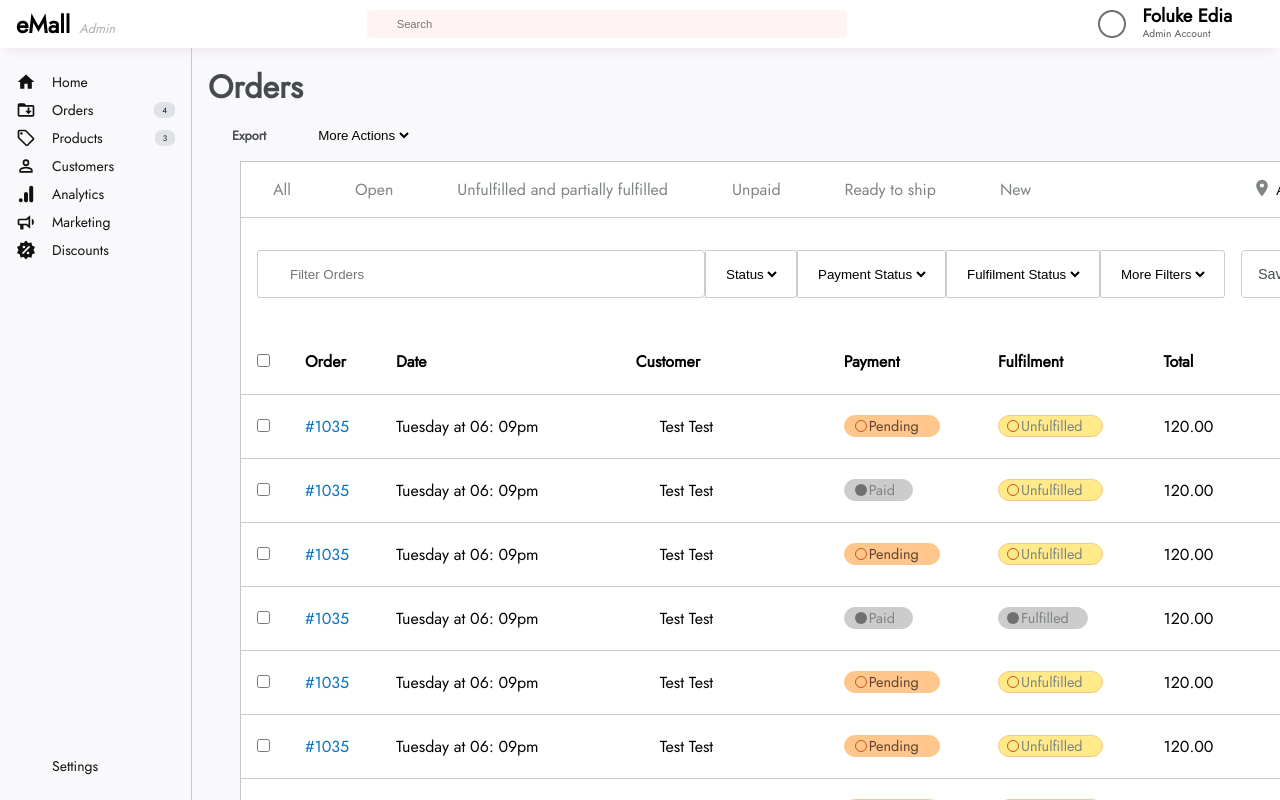
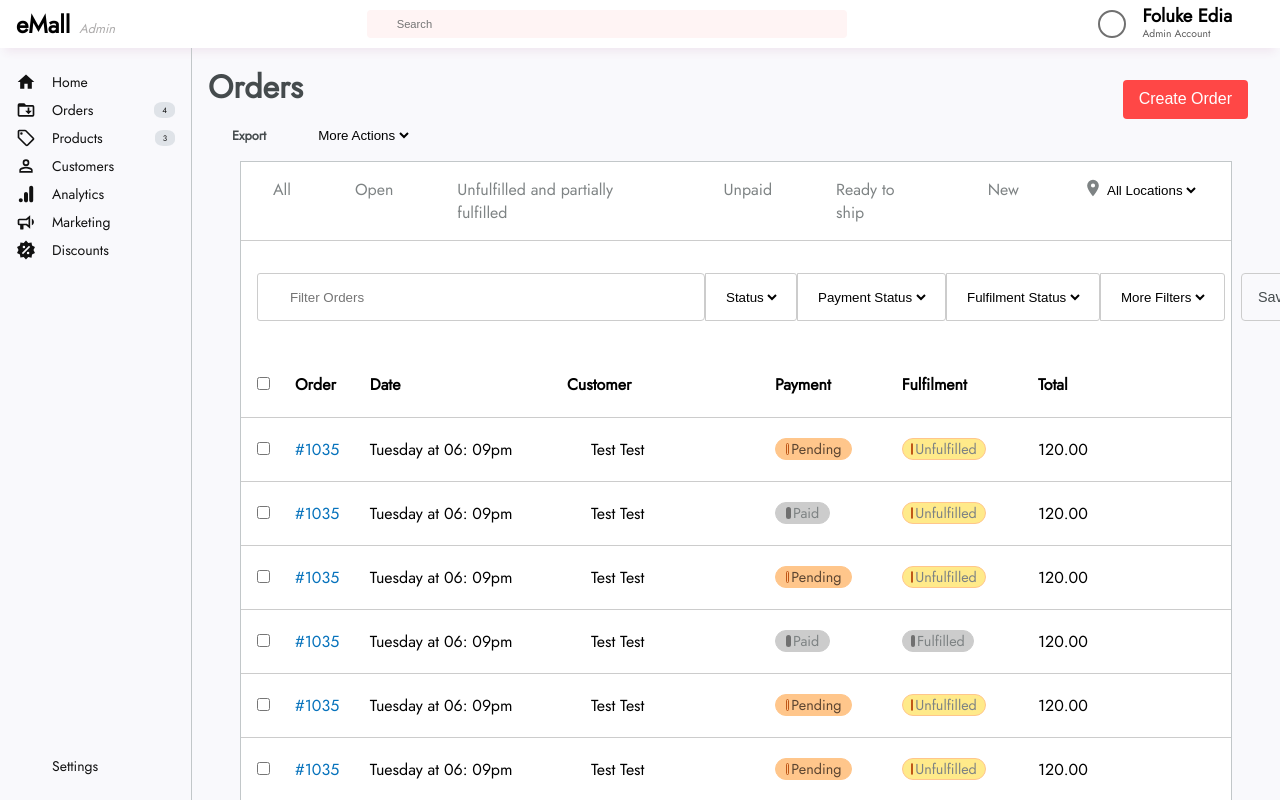
Before and after one commit to mrtoluadesina/garahub-admin, a React (Create React App) app: page /orders in a window 1280 px wide. Built offline with nearby package versions, Linux system fonts and the light colour scheme.

Commit message:
reduce the max width of the order table

```diff
--- a/src/Views/AllOrders/index.scss
+++ b/src/Views/AllOrders/index.scss
@@ -1,5 +1,7 @@
 .order-row {
   display: flex;
+  justify-content: center;
+  margin-bottom: 2rem;
   width: 100%;
   .order {
     font-size: 2rem;
@@ -11,18 +13,11 @@
     position: relative;
     top: 2rem;
   }
-}
 
-.order-ul {
-  padding-left: 2.5rem;
-  font-size: 0.8rem;
-  color: #454b4d;
-  font-weight: 600;
-  .export {
-    padding-right: 3rem;
-    float: left;
-  }
-}
+  .container {
+    flex-direction: column;
+    max-width: 1180px;
+    width: 100%;
 
     .order-header {
       display: flex;
@@ -50,7 +45,7 @@
       }
     }
 
-    .order-card{
+    .order-card {
       margin: 1rem 3rem;
       .all-order {
         width: 100%;
@@ -72,7 +67,6 @@
         }
       }
     }
-
 
     .filter {
       display: flex;
@@ -212,3 +206,5 @@ tr {
         width: 13rem;
       }
     }
+  }
+}
```
Lines whose indentation alone changed are shown as unchanged.
